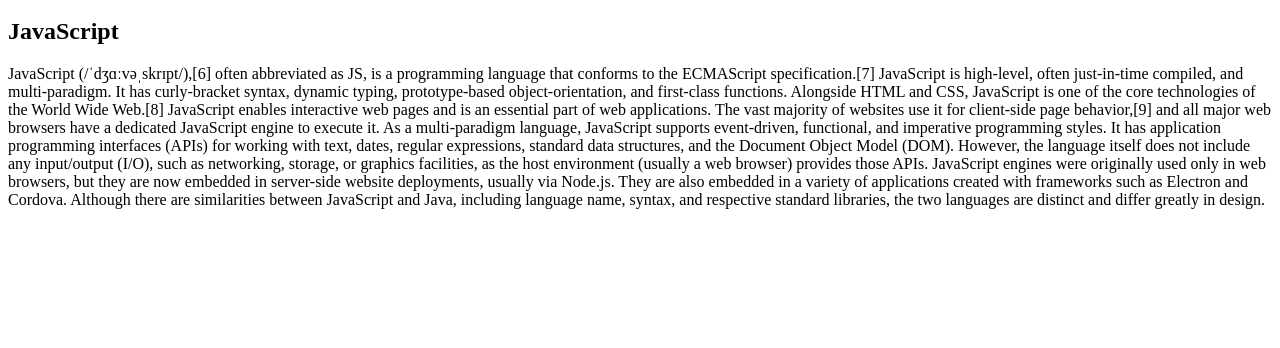
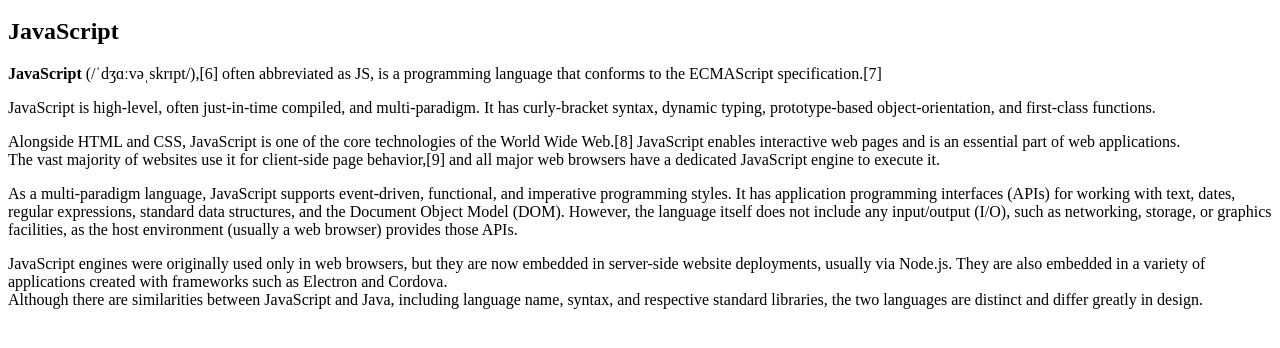
Before and after one commit to KayKoo/Kays, a plain HTML site: page 3.html in a window 1280 px wide. Shown: the part 136-484 px from the top of the page. Drawn offline with Linux system fonts and the light colour scheme.

Commit message:
Second Changes

```diff
--- a/3.html
+++ b/3.html
@@ -13,14 +13,14 @@
   <li><a href="3.html">JavaScript</a></li>
 </ol>
 <h2>JavaScript</h2>
-<P>JavaScript (/ˈdʒɑːvəˌskrɪpt/),[6] often abbreviated as JS, is a programming language that conforms to the ECMAScript specification.[7] JavaScript is high-level, often just-in-time compiled, and multi-paradigm. It has curly-bracket syntax, dynamic typing, prototype-based object-orientation, and first-class functions.
+<P><strong>JavaScript</strong> (/ˈdʒɑːvəˌskrɪpt/),[6] often abbreviated as JS, is a programming language that conforms to the ECMAScript specification.[7] </p>
+  <p>JavaScript is high-level, often just-in-time compiled, and multi-paradigm. It has curly-bracket syntax, dynamic typing, prototype-based object-orientation, and first-class functions.</p>
 
-Alongside HTML and CSS, JavaScript is one of the core technologies of the World Wide Web.[8] JavaScript enables interactive web pages and is an essential part of web applications. The vast majority of websites use it for client-side page behavior,[9] and all major web browsers have a dedicated JavaScript engine to execute it.
+<p>Alongside HTML and CSS, JavaScript is one of the core technologies of the World Wide Web.[8] JavaScript enables interactive web pages and is an essential part of web applications. <br>
+The vast majority of websites use it for client-side page behavior,[9] and all major web browsers have a dedicated JavaScript engine to execute it.</p>
+<p>As a multi-paradigm language, JavaScript supports event-driven, functional, and imperative programming styles. It has application programming interfaces (APIs) for working with text, dates, regular expressions, standard data structures, and the Document Object Model (DOM). However, the language itself does not include any input/output (I/O), such as networking, storage, or graphics facilities, as the host environment (usually a web browser) provides those APIs.</p>
 
-As a multi-paradigm language, JavaScript supports event-driven, functional, and imperative programming styles. It has application programming interfaces (APIs) for working with text, dates, regular expressions, standard data structures, and the Document Object Model (DOM). However, the language itself does not include any input/output (I/O), such as networking, storage, or graphics facilities, as the host environment (usually a web browser) provides those APIs.
-
-JavaScript engines were originally used only in web browsers, but they are now embedded in server-side website deployments, usually via Node.js. They are also embedded in a variety of applications created with frameworks such as Electron and Cordova.
-
+<p>JavaScript engines were originally used only in web browsers, but they are now embedded in server-side website deployments, usually via Node.js. They are also embedded in a variety of applications created with frameworks such as Electron and Cordova.</br>
 Although there are similarities between JavaScript and Java, including language name, syntax, and respective standard libraries, the two languages are distinct and differ greatly in design.</p>
 </body>
 <html>
```
Also changed, not shown: 1.html (+2 -1 lines), 2.html (+3 -5 lines), HyunkyungKoo.html (+1 -1 lines), coding.jpg (added).
